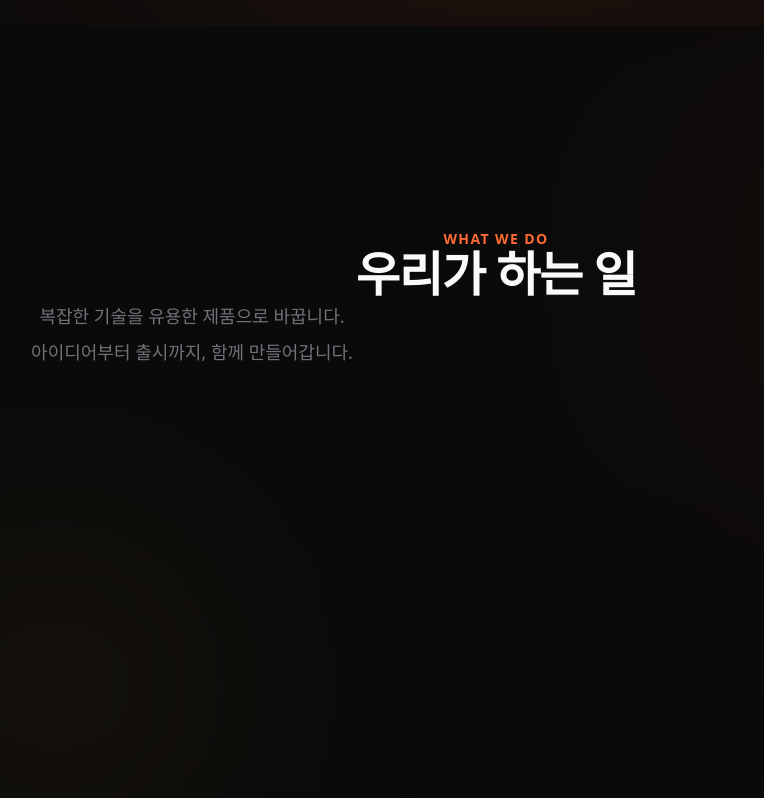
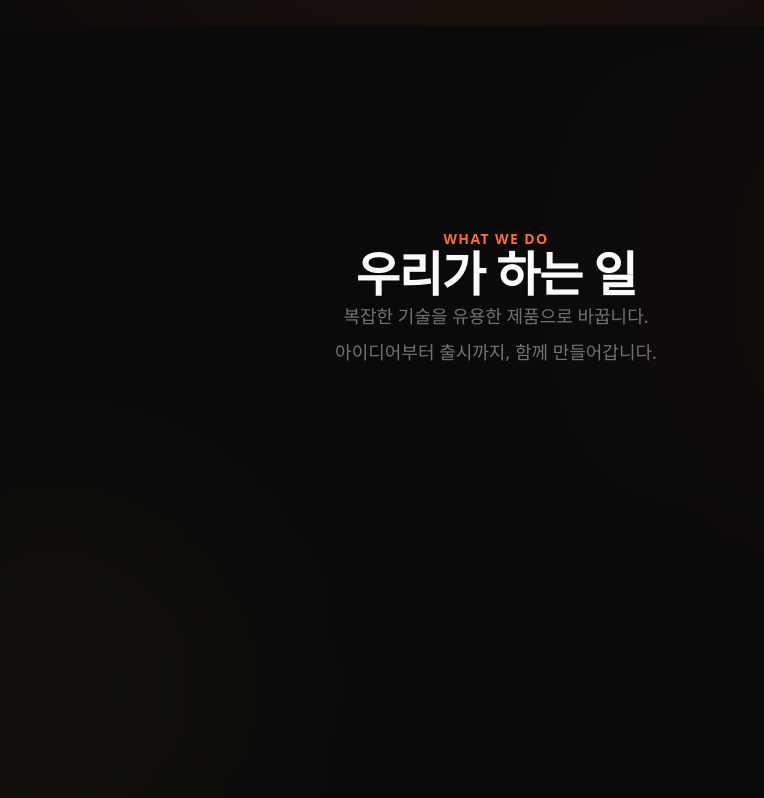
Before and after one commit to coolman0123/jaemisseo-site, a Next.js app: page / in a window 1280 px wide. Shown: the part 774-1572 px from the top of the page, without its empty margins (144-908 px from the left). Built offline with nearby package versions, Linux system fonts and the light colour scheme; a web font is replaced by a local one.

Commit message:
refactor: 글로벌 CSS 스타일 정리

```diff
--- a/src/app/globals.css
+++ b/src/app/globals.css
@@ -33,6 +33,12 @@
 
 html {
   scroll-behavior: smooth;
+  overflow-x: hidden;
+}
+
+html, body {
+  width: 100%;
+  max-width: 100vw;
 }
 
 html.lenis,
@@ -61,16 +67,17 @@ body {
   color: var(--foreground);
   font-family: 'Pretendard', system-ui, sans-serif;
   overflow-x: hidden;
-  width: 100%;
-  min-width: 100%;
 }
 
-main {
-  width: 100%;
+main, section, header, footer {
+  width: 100% !important;
+  max-width: 100vw !important;
 }
 
-section {
-  width: 100%;
+/* 내부 컨테이너 중앙 정렬 */
+[class*="max-w-"] {
+  margin-left: auto !important;
+  margin-right: auto !important;
 }
 
 ::selection {
```
